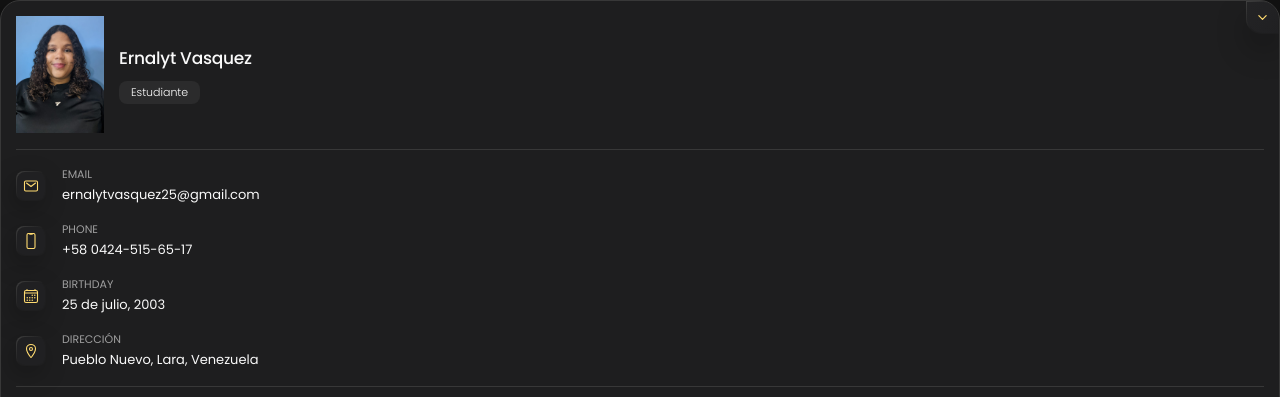
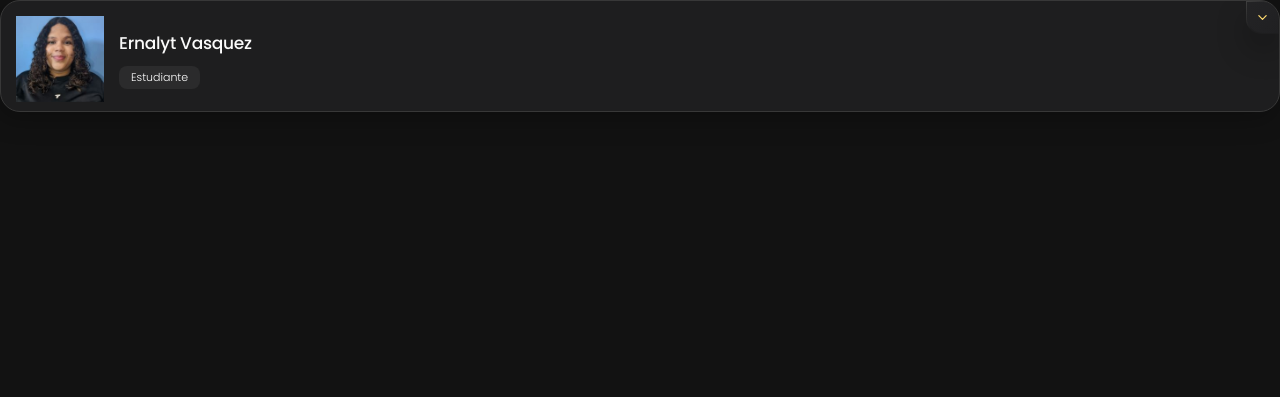
Before and after one commit to ernxlyt/Portfolio-Cv, a plain HTML site: page index.html in a window 1280 px wide. Shown: the top 397 px of the page. Drawn offline with nearby package versions, Linux system fonts and the light colour scheme.

Commit message:
arregle foto principal y edite el js

```diff
--- a/assets/css/style.css
+++ b/assets/css/style.css
@@ -321,7 +321,7 @@
 
   .avatar-box {
     background: var(--bg-gradient-onyx);
-    border-radius: 20px;
+    border-radius: 50px;
   }
 
   .info-content .name {
--- a/assets/js/script.js
+++ b/assets/js/script.js
@@ -0,0 +1,15 @@
+'use strict';
+
+
+
+// funcion
+const elementToggleFunc = function (elem) { elem.classList.toggle("active"); }
+
+
+
+// variables del sidebar
+const sidebar = document.querySelector("[data-sidebar]");
+const sidebarBtn = document.querySelector("[data-sidebar-btn]");
+
+// mobile
+sidebarBtn.addEventListener("click", function () { elementToggleFunc(sidebar); });
--- a/index.html
+++ b/index.html
@@ -22,11 +22,11 @@
 
     <!-- SIDEBAR -->
 
-    <aside class="sidebar active" data-sidebar>
+    <aside class="sidebar" data-sidebar>
         <div class="sidebar-info">
 
             <figure class="avatar-box">
-                <img src="./assets/images/cv-principal.jpeg" alt="Ernalyt Vasquez" width="88">
+                <img src="./assets/images/cv-recortada.jpg" alt="Ernalyt Vasquez" width="88">
             </figure>
 
             <div class="info-content">
```
Also changed, not shown: assets/images/cv-recortada.jpg (added).
